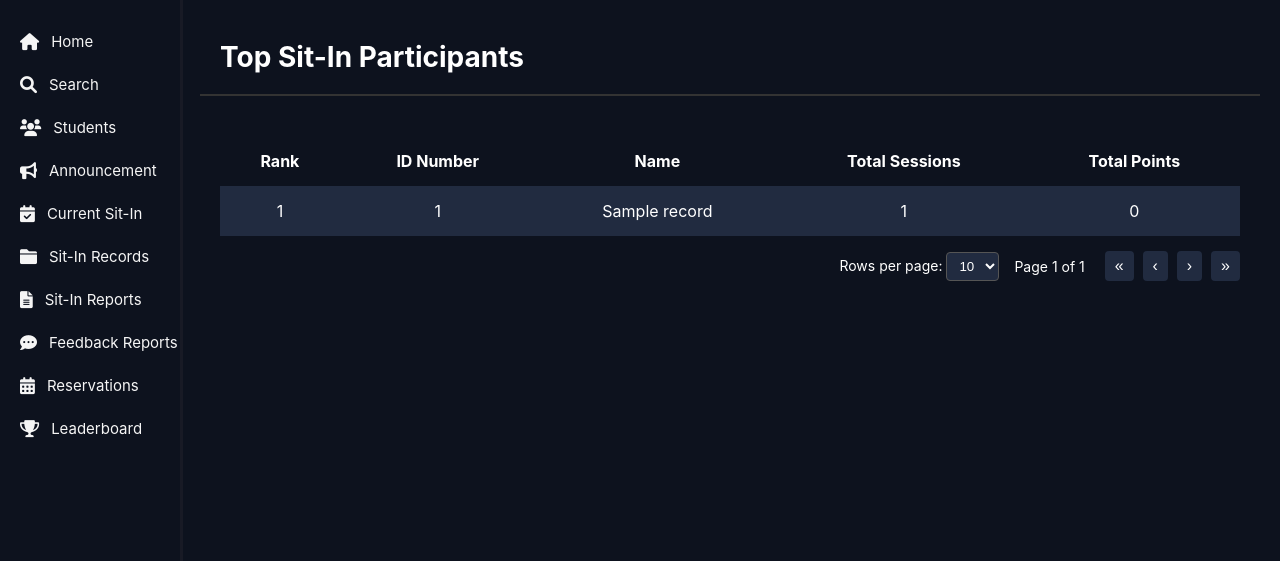
After one commit to z4mier/sit-in-monitoring, a PHP site: page /admin/admin-leaderboard.php in a window 1280 px wide. The commit adds this page. Shown: the top 561 px of the page. Run offline with PHP 8.4, Linux system fonts and the light colour scheme; tables that the repository leaves empty or names only in its code hold one stand-in row (values such as "Sample post").

Commit message:
With leaderboard and updated points

```diff
--- /dev/null
+++ b/admin/admin-leaderboard.php
@@ -0,0 +1,185 @@
+<?php
+session_start();
+include '../includes/db-connection.php';
+
+$leaderboard_rows = '';
+
+$page = isset($_GET['page']) ? (int)$_GET['page'] : 1;
+$rows_per_page = isset($_GET['limit']) ? (int)$_GET['limit'] : 10;
+$offset = ($page - 1) * $rows_per_page;
+
+$total_sql = "SELECT COUNT(DISTINCT id_no) AS total FROM sit_in_records";
+$total_result = $conn->query($total_sql);
+$total_rows = ($total_result && $total_result->num_rows > 0) ? $total_result->fetch_assoc()['total'] : 0;
+$total_pages = ceil($total_rows / $rows_per_page);
+
+$sql = "SELECT id_no, name, COUNT(*) AS total_sessions, SUM(points) AS total_points
+        FROM sit_in_records
+        GROUP BY id_no, name
+        ORDER BY total_sessions DESC, total_points DESC
+        LIMIT $offset, $rows_per_page";
+
+$result = $conn->query($sql);
+
+$rank = $offset + 1;
+if ($result && $result->num_rows > 0) {
+    while ($row = $result->fetch_assoc()) {
+        $leaderboard_rows .= "
+        <tr>
+            <td>$rank</td>
+            <td>" . htmlspecialchars($row['id_no']) . "</td>
+            <td>" . htmlspecialchars($row['name']) . "</td>
+            <td>" . htmlspecialchars($row['total_sessions']) . "</td>
+            <td>" . htmlspecialchars($row['total_points']) . "</td>
+        </tr>";
+        $rank++;
+    }
+} else {
+    $leaderboard_rows = "<tr><td colspan='5'>No participant data available.</td></tr>";
+}
+
+$conn->close();
+?>
+
+<!DOCTYPE html>
+<html lang="en">
+<head>
+  <meta charset="UTF-8">
+  <meta name="viewport" content="width=device-width, initial-scale=1.0">
+  <title>Admin - Sit-In Leaderboard</title>
+  <link rel="stylesheet" href="https://cdnjs.cloudflare.com/ajax/libs/font-awesome/6.0.0-beta3/css/all.min.css" />
+  <style>
+    body {
+      margin: 0;
+      font-family: 'Inter', sans-serif;
+      background-color: #0d121e;
+      color: white;
+      display: flex;
+    }
+    .main-content {
+      margin-left: 80px;
+      padding: 20px;
+      flex: 1;
+    }
+    .sidebar:hover ~ .main-content {
+      margin-left: 180px;
+    }
+    header {
+      padding: 20px;
+      border-bottom: 2px solid #333;
+    }
+    h1 {
+      font-size: 28px;
+      margin: 0;
+    }
+    .table-container {
+      margin-top: 20px;
+      padding: 20px;
+    }
+    table {
+      width: 100%;
+      border-collapse: collapse;
+    }
+    th, td {
+      padding: 15px;
+      text-align: center;
+    }
+    thead tr {
+      background-color: transparent !important;
+    }
+    table tr:nth-child(even) {
+      background-color: #111524;
+    }
+    table tr:nth-child(odd) {
+      background-color: #212b40;
+    }
+    table tr:hover {
+      background-color: #181a25;
+    }
+    .pagination-wrapper {
+      display: flex;
+      justify-content: flex-end;
+      align-items: center;
+      gap: 15px;
+      padding-top: 15px;
+      font-size: 14px;
+    }
+    .pagination-wrapper select {
+      background-color: #212b40;
+      color: white;
+      border: 1px solid #555;
+      border-radius: 4px;
+      padding: 5px 8px;
+    }
+    .nav-buttons button {
+      background-color: #212b40;
+      color: white;
+      border: none;
+      padding: 6px 10px;
+      margin-left: 5px;
+      cursor: pointer;
+      font-size: 16px;
+      border-radius: 4px;
+    }
+    .nav-buttons button:hover {
+      background-color: #2e3b5e;
+    }
+  </style>
+</head>
+<body>
+
+<?php include '../includes/admin-sidebar.php'; ?>
+
+<div class="main-content">
+  <header>
+    <h1>Top Sit-In Participants</h1>
+  </header>
+
+  <div class="table-container">
+    <table>
+      <thead>
+        <tr>
+          <th>Rank</th>
+          <th>ID Number</th>
+          <th>Name</th>
+          <th>Total Sessions</th>
+          <th>Total Points</th>
+        </tr>
+      </thead>
+      <tbody>
+        <?= $leaderboard_rows ?>
+      </tbody>
+    </table>
+
+    <div class="pagination-wrapper">
+      <div class="rows-selector">
+        Rows per page:
+        <select onchange="changeLimit(this.value)">
+          <option value="5" <?= $rows_per_page == 5 ? 'selected' : '' ?>>5</option>
+          <option value="10" <?= $rows_per_page == 10 ? 'selected' : '' ?>>10</option>
+          <option value="20" <?= $rows_per_page == 20 ? 'selected' : '' ?>>20</option>
+          <option value="50" <?= $rows_per_page == 50 ? 'selected' : '' ?>>50</option>
+        </select>
+      </div>
+      <div class="page-info">Page <?= $page ?> of <?= $total_pages ?></div>
+      <div class="nav-buttons">
+        <button onclick="window.location.href='?page=1&limit=<?= $rows_per_page ?>'">«</button>
+        <button onclick="window.location.href='?page=<?= max(1, $page - 1) ?>&limit=<?= $rows_per_page ?>'">‹</button>
+        <button onclick="window.location.href='?page=<?= min($total_pages, $page + 1) ?>&limit=<?= $rows_per_page ?>'">›</button>
+        <button onclick="window.location.href='?page=<?= $total_pages ?>&limit=<?= $rows_per_page ?>'">»</button>
+      </div>
+    </div>
+  </div>
+</div>
+
+<script>
+function changeLimit(limit) {
+  const urlParams = new URLSearchParams(window.location.search);
+  urlParams.set('limit', limit);
+  urlParams.set('page', 1);
+  window.location.search = urlParams.toString();
+}
+</script>
+
+</body>
+</html>
```
Also changed, not shown: admin/admin-records.php (+51 -4 lines), includes/assign-points.php (+20 -25 lines).
